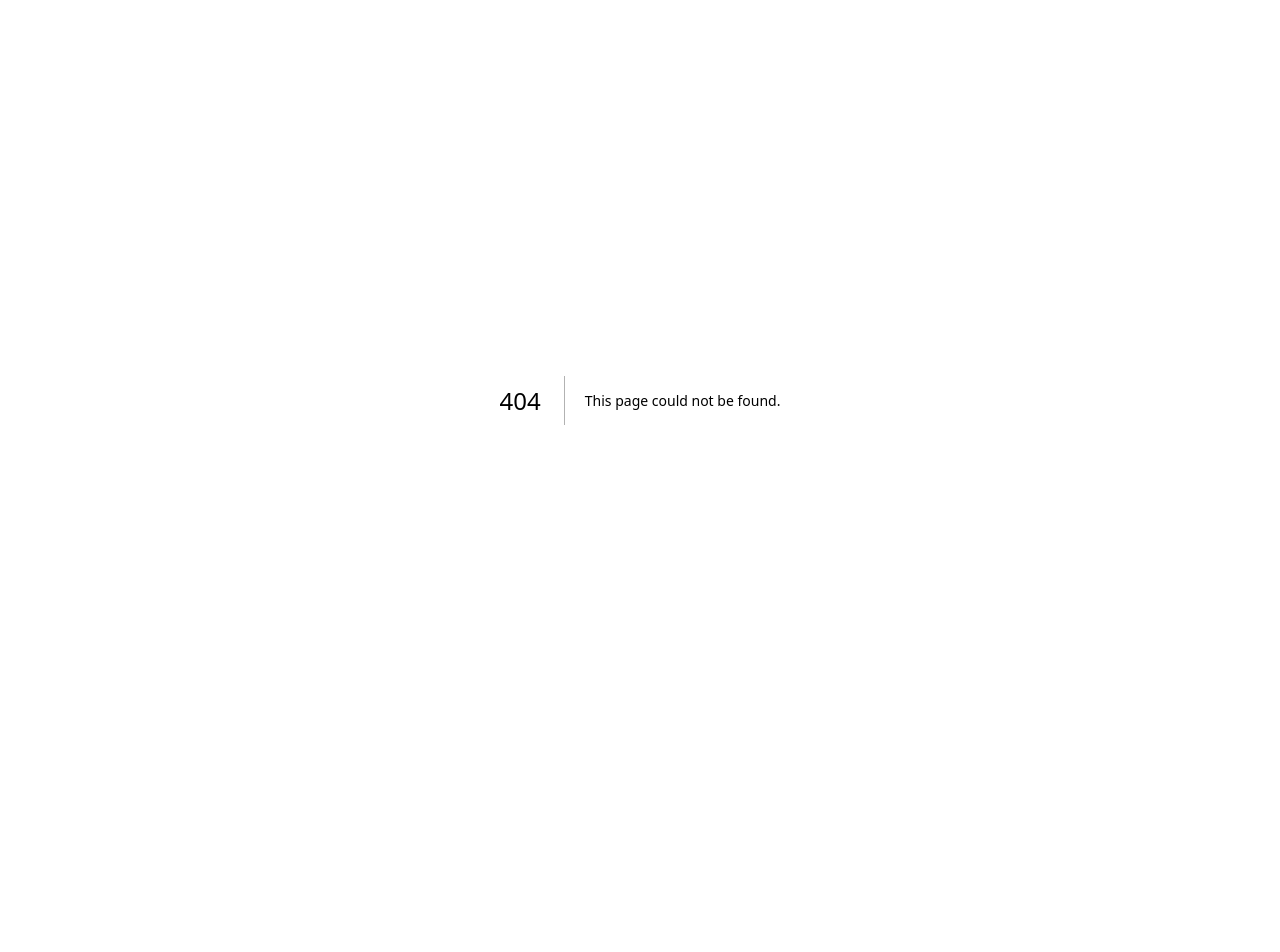
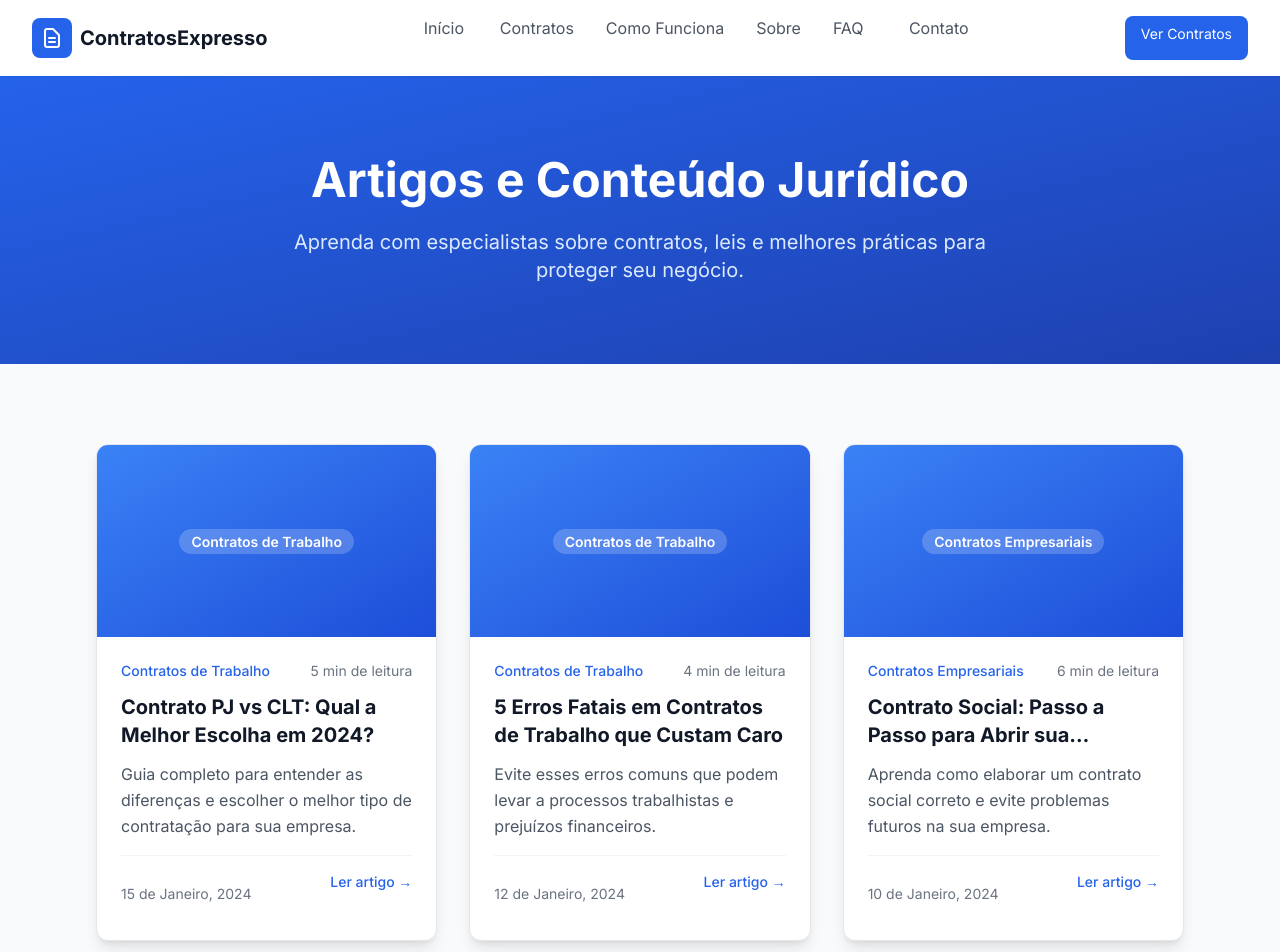
Before and after one commit to mestrereginaldo-site/contratosexpresso-site, a Next.js app: page /artigos in a window 1280 px wide. Before the commit this address had no page. Shown: the top 952 px of the page. Before the commit the page ends 800 px from the top, so only its background shows below. Built offline with nearby package versions, Linux system fonts and the light colour scheme.

Commit message:
Create page.js

```diff
--- /dev/null
+++ b/app/artigos/page.js
@@ -0,0 +1,130 @@
+import Header from '../../components/Header'
+import Footer from '../../components/Footer'
+import Link from 'next/link'
+
+// Dados dos artigos - vamos começar com 6 artigos fundamentais
+const artigos = [
+  {
+    slug: "contrato-pj-vs-clt",
+    titulo: "Contrato PJ vs CLT: Qual a Melhor Escolha em 2024?",
+    descricao: "Guia completo para entender as diferenças e escolher o melhor tipo de contratação para sua empresa.",
+    imagem: "/images/artigos/contrato-pj-clt.jpg",
+    data: "15 de Janeiro, 2024",
+    categoria: "Contratos de Trabalho",
+    tempoLeitura: "5 min de leitura"
+  },
+  {
+    slug: "5-erros-contratos-trabalho",
+    titulo: "5 Erros Fatais em Contratos de Trabalho que Custam Caro",
+    descricao: "Evite esses erros comuns que podem levar a processos trabalhistas e prejuízos financeiros.",
+    imagem: "/images/artigos/erros-contratos-trabalho.jpg",
+    data: "12 de Janeiro, 2024",
+    categoria: "Contratos de Trabalho",
+    tempoLeitura: "4 min de leitura"
+  },
+  {
+    slug: "contrato-social-passo-a-passo",
+    titulo: "Contrato Social: Passo a Passo para Abrir sua Empresa",
+    descricao: "Aprenda como elaborar um contrato social correto e evite problemas futuros na sua empresa.",
+    imagem: "/images/artigos/contrato-social.jpg",
+    data: "10 de Janeiro, 2024",
+    categoria: "Contratos Empresariais",
+    tempoLeitura: "6 min de leitura"
+  },
+  {
+    slug: "contrato-locacao-10-clausulas",
+    titulo: "Contrato de Locação: 10 Cláusulas que Você Precisa Incluir",
+    descricao: "Proteja seu imóvel e evite problemas com inquilinos com essas cláusulas essenciais.",
+    imagem: "/images/artigos/contrato-locacao.jpg",
+    data: "8 de Janeiro, 2024",
+    categoria: "Locação e Imóveis",
+    tempoLeitura: "5 min de leitura"
+  },
+  {
+    slug: "lgpd-na-pratica",
+    titulo: "LGPD na Prática: O que Sua Empresa Precisa Fazer",
+    descricao: "Descubra como adaptar sua empresa à Lei Geral de Proteção de Dados de forma simples e eficaz.",
+    imagem: "/images/artigos/lgpd.jpg",
+    data: "5 de Janeiro, 2024",
+    categoria: "Dicas Jurídicas",
+    tempoLeitura: "4 min de leitura"
+  },
+  {
+    slug: "contrato-internet-riscos",
+    titulo: "Posso Usar Contrato da Internet? Riscos e Alternativas",
+    descricao: "Entenda os perigos de usar contratos baixados da internet e como se proteger.",
+    imagem: "/images/artigos/contrato-internet.jpg",
+    data: "3 de Janeiro, 2024",
+    categoria: "Perguntas Frequentes",
+    tempoLeitura: "3 min de leitura"
+  }
+]
+
+export default function Artigos() {
+  return (
+    <main>
+      <Header />
+
+      {/* Hero Section */}
+      <section className="bg-gradient-to-br from-blue-600 to-blue-800 text-white py-12 md:py-20">
+        <div className="max-w-7xl mx-auto px-4 sm:px-6 lg:px-8 text-center">
+          <h1 className="text-3xl md:text-4xl lg:text-5xl font-bold mb-4 md:mb-6">
+            Artigos e Conteúdo Jurídico
+          </h1>
+          <p className="text-lg md:text-xl text-blue-100 max-w-3xl mx-auto">
+            Aprenda com especialistas sobre contratos, leis e melhores práticas para proteger seu negócio.
+          </p>
+        </div>
+      </section>
+
+      {/* Lista de Artigos */}
+      <section className="py-12 md:py-20 bg-gray-50">
+        <div className="max-w-6xl mx-auto px-4 sm:px-6 lg:px-8">
+          <div className="grid grid-cols-1 md:grid-cols-2 lg:grid-cols-3 gap-8">
+            {artigos.map((artigo) => (
+              <article key={artigo.slug} className="bg-white rounded-xl shadow-lg overflow-hidden border border-gray-200 hover:shadow-xl transition-shadow flex flex-col">
+                {/* Imagem do Artigo */}
+                <div className="h-48 bg-gradient-to-br from-blue-500 to-blue-700 flex items-center justify-center">
+                  <div className="text-white text-center p-4">
+                    <span className="text-sm font-semibold bg-white/20 px-3 py-1 rounded-full">
+                      {artigo.categoria}
+                    </span>
+                  </div>
+                </div>
+
+                <div className="p-6 flex flex-col flex-grow">
+                  <div className="flex items-center justify-between mb-3">
+                    <span className="text-blue-600 text-sm font-medium">
+                      {artigo.categoria}
+                    </span>
+                    <span className="text-gray-500 text-sm">{artigo.tempoLeitura}</span>
+                  </div>
+
+                  <h2 className="text-xl font-bold text-gray-900 mb-3 line-clamp-2">
+                    {artigo.titulo}
+                  </h2>
+
+                  <p className="text-gray-600 mb-4 flex-grow">
+                    {artigo.descricao}
+                  </p>
+
+                  <div className="flex items-center justify-between mt-auto pt-4 border-t border-gray-100">
+                    <span className="text-gray-500 text-sm">{artigo.data}</span>
+                    <Link
+                      href={`/artigos/${artigo.slug}`}
+                      className="text-blue-600 hover:text-blue-800 font-medium text-sm"
+                    >
+                      Ler artigo →
+                    </Link>
+                  </div>
+                </div>
+              </article>
+            ))}
+          </div>
+        </div>
+      </section>
+
+      <Footer />
+    </main>
+  )
+}
```
